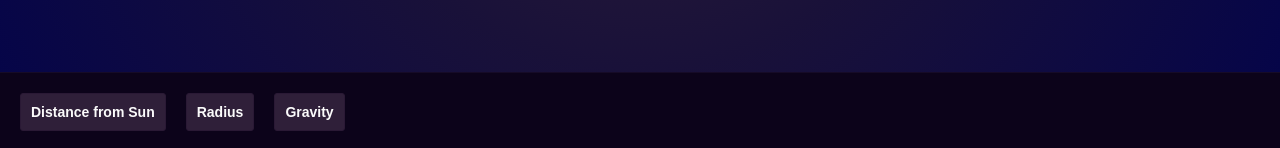
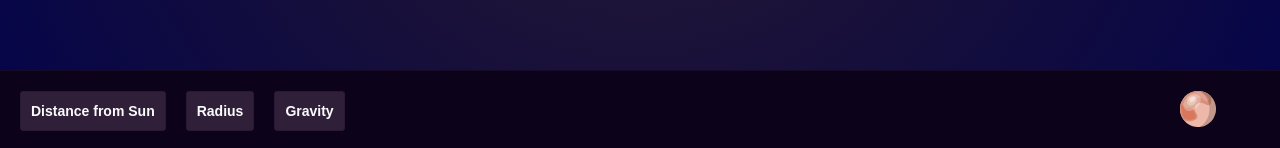
Before and after one commit to blytung/pigello-frontend, a React (Create React App) app: page / in a window 1280 px wide. Shown: the part 649-797 px from the top of the page. Built offline with nearby package versions, Linux system fonts and the light colour scheme; no server answers.

Commit message:
styled the cards, added store to localstorage

```diff
--- a/src/App.js
+++ b/src/App.js
@@ -36,7 +36,6 @@ function App() {
     };
     if (localStorage.getItem("data")) {
       let dataFromLocalStorage = JSON.parse(localStorage.getItem("data"));
-      console.log("dataFromLocalStorage", dataFromLocalStorage);
       dispatch(updatePlanetStore(dataFromLocalStorage));
     } else {
       fetchSolarSystem();
--- a/src/components/FilterMenu.js
+++ b/src/components/FilterMenu.js
@@ -3,7 +3,8 @@ import {
   distanceFromSunFilter,
   gravityFilter,
 } from "../utils/Filter";
-import { FilterButton } from "./styled";
+import { PlanetImages } from "../utils/constants";
+import { FilterButton, Pluto } from "./styled";
 import { useDispatch, useSelector } from "react-redux";
 import { updatePlanetStore } from "../store/storeExample";
 import { useState } from "react";
@@ -26,6 +27,9 @@ const FilterMenu = () => {
     const filteredPlanets = distanceFromSunFilter(planets);
     dispatch(updatePlanetStore(filteredPlanets));
   };
+  const whereIsPluto = async () => {
+    console.log("Pluto is not a planet. Add it to localStorage.");
+  };
   return (
     <div className='filter-menu-wrapper'>
       <FilterButton
@@ -46,6 +50,9 @@ const FilterMenu = () => {
       >
         Gravity
       </FilterButton>
+      <Pluto onClick={whereIsPluto}>
+        <img src={PlanetImages.Pluto} alt={"Where is pluto?"} />
+      </Pluto>
     </div>
   );
 };
--- a/src/components/styled.js
+++ b/src/components/styled.js
@@ -4,12 +4,24 @@ export const PlanetHeadline = styled.div`
   color: ${({ theme }) => theme.colors.white};
   font-size: ${({ theme }) => theme.fontSizes.headerMedium};
   font-weight: ${({ theme }) => theme.fontWeights.headerBold};
+  margin-bottom: 10px;
 `;
 export const Headline = styled.h1`
   color: #fff;
   font-size: ${({ theme }) => theme.fontSizes.headerXLarge};
   font-weight: ${({ theme }) => theme.fontWeights.headerBold};
 `;
+
+export const Pluto = styled.div`
+  display: inline-block;
+  width: 100px;
+  cursor: pointer;
+  img {
+    max-width: 36px;
+    max-height: 36px;
+  }
+`;
+
 export const InfoTextHeadline = styled.p`
   color: ${({ theme }) => theme.colors.white};
   font-size: ${({ theme }) => theme.fontSizes.headerXSmall};
@@ -82,7 +94,17 @@ export const PlanetDiv = styled.div`
     opacity: 1;
     margin-top: 10px;
   }
+  .image-wrapper {
+    max-width: 200px;
+    max-height: 200px;
+    aspect-ratio: 1 / 1;
+    transition: all 0.2s ease-out;
+  }
   :hover {
+    .image-wrapper {
+      max-width: 220px;
+      max-height: 220px;
+    }
     transform: translate(0%, -10px);
     transition: all 0.3s ease-out;
 
--- a/src/index.css
+++ b/src/index.css
@@ -32,7 +32,12 @@ h1 {
   padding: 20px;
   background-color: rgb(12, 3, 26);
   border-top: 1px solid rgb(22, 11, 39);
-  ;
+  justify-content: space-between;
+    display: flex;
+  }
+
+  .filter-menu-wrapper div:last-child {
+    margin-left: auto;
 }
 .App {
   background: rgb(47, 31, 57);
```
